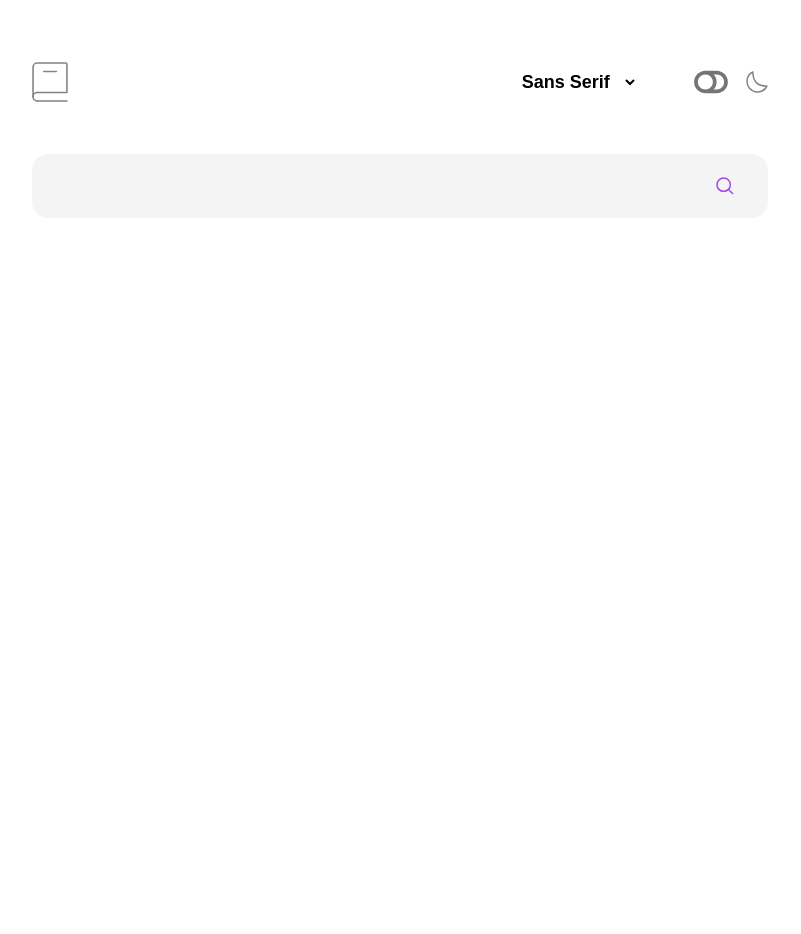
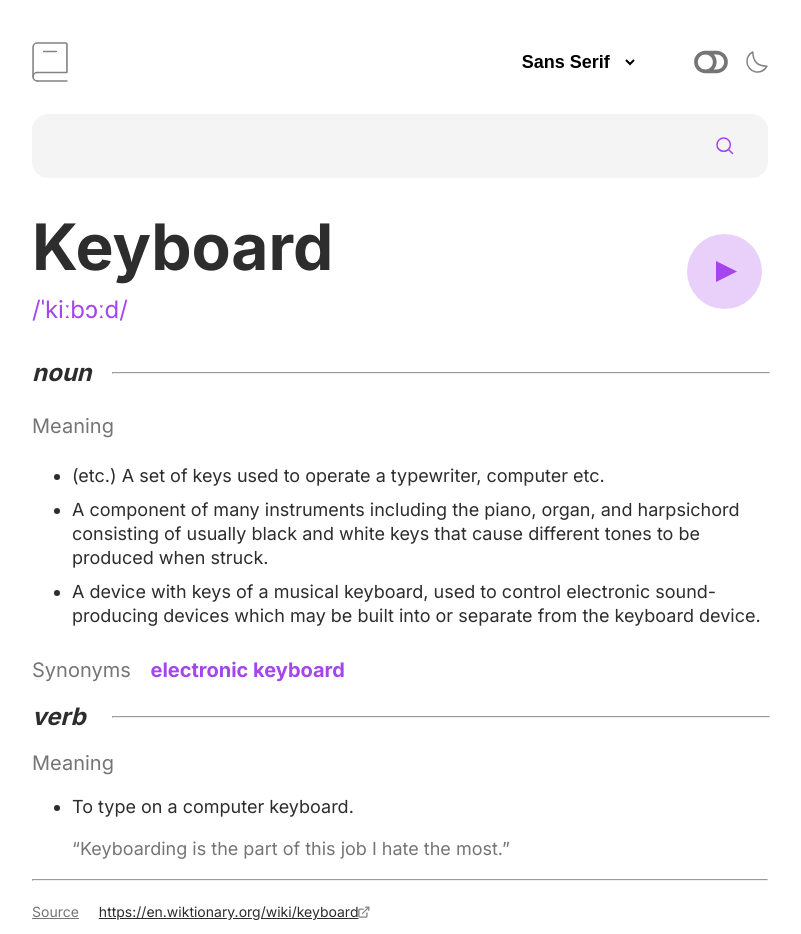
Before and after one commit to Mlowegene/dictionary-web-react-app, a React (Vite) app: page / in a window 1280 px wide. Shown: the whole page, without its empty margins (248-1049 px from the left). Before the commit the page ends 858 px from the top, so only its background shows below. Built offline with nearby package versions, Linux system fonts and the light colour scheme.

Commit message:
add info components

```diff
--- a/src/App.css
+++ b/src/App.css
@@ -13,7 +13,7 @@
   display: flex;
   align-items: center;
   flex-direction: column;
-  margin-top: 50px;
+  margin-top: 30px;
 }
 
 .nav {
@@ -35,7 +35,7 @@
   font-weight: 700;
   font-size: large;
   border: none;
-  /* margin-left: auto; */
+  outline: none;
   background-color: #fff;
 }
 
@@ -58,7 +58,7 @@
   flex-shrink: 0;
   border-radius: 16px;
   background-color: #f4f4f4;
-  margin-top: 40px;
+  margin-top: 20px;
   display: flex;
   align-items: center;
 }
@@ -77,3 +77,173 @@
 .search-icon {
   padding: 15px;
 }
+
+.info-section {
+  width: 736px;
+  height: auto;
+  margin-top: 30px;
+}
+
+.heading-section {
+  display: flex;
+  justify-content: space-between;
+}
+
+.title {
+  margin-top: 0%;
+  display: flex;
+  flex-direction: column;
+}
+
+.heading {
+  color: #2d2d2d;
+  font-family: Inter;
+  font-size: 64px;
+  font-weight: 700;
+  margin-top: 0%;
+  margin-bottom: 0%;
+}
+
+.speech {
+  font-family: Inter;
+  font-size: 24px;
+  font-weight: 400;
+  color: #a445ed;
+  margin-top: 10px;
+}
+
+.play-icon {
+  margin-top: 25px;
+}
+
+.play-icon button {
+  border: none;
+  background-color: #fff;
+  cursor: pointer;
+}
+
+.noun {
+  display: inline-flex;
+  height: 29px;
+  justify-content: center;
+  align-items: center;
+  gap: 20px;
+  flex-shrink: 0;
+  margin-top: 10px;
+}
+
+.noun p {
+  color: #2d2d2d;
+  font-family: Inter;
+  font-size: 24px;
+  font-style: italic;
+  font-weight: 700;
+  line-height: normal;
+}
+
+.noun hr {
+  width: 656px;
+  background-color: #e9e9e9;
+}
+
+.meaning-section h4 {
+  color: #757575;
+  font-family: Inter;
+  font-size: 20px;
+  font-weight: 400;
+}
+
+.meaning-section ul li {
+  color: #2d2d2d;
+  font-family: Inter;
+  font-size: 18px;
+  font-weight: 400;
+  line-height: 24px;
+  margin-bottom: 10px;
+}
+
+.synonyms {
+  margin-top: 30px;
+}
+
+.synonyms p {
+  color: #757575;
+  font-family: Inter;
+  font-size: 20px;
+  font-weight: 400;
+}
+
+.synonyms p > span {
+  color: #a445ed;
+  font-weight: 700;
+  margin-left: 15px;
+}
+
+.verb {
+  display: inline-flex;
+  height: 29px;
+  justify-content: center;
+  align-items: center;
+  gap: 26px;
+  flex-shrink: 0;
+}
+
+.verb h4 {
+  color: #2d2d2d;
+  font-family: Inter;
+  font-size: 24px;
+  font-style: italic;
+  font-weight: 700;
+}
+
+.verb hr {
+  width: 656px;
+  background-color: #e9e9e9;
+}
+
+.verb-meaning p {
+  color: var(--757575, #757575);
+  font-family: Inter;
+  font-size: 20px;
+  font-weight: 400;
+}
+
+.verb-meaning ul li {
+  color: #2d2d2d;
+  font-family: Inter;
+  font-size: 18px;
+  font-weight: 400;
+  line-height: 24px;
+}
+
+.verb-meaning ul > p {
+  color: #757575;
+  font-family: Inter;
+  font-size: 18px;
+  font-weight: 400;
+  line-height: 24px;
+}
+
+.footer {
+  display: flex;
+  align-items: center;
+}
+
+.footer p, a {
+  color: #757575;
+  font-family: Inter;
+  font-size: 14px;
+  font-weight: 400;
+  text-decoration-line: underline;
+}
+
+.footer a {
+  color: #2D2D2D;
+  margin-left: 20px;
+}
+
+.footer img {
+  width: 12px;
+height: 12px;
+flex-shrink: 0;
+}
--- a/src/App.jsx
+++ b/src/App.jsx
@@ -1,6 +1,7 @@
 import "./App.css";
 import NavBar from "./components/NavBar";
 import { SearchBar } from "./components/SearchBar";
+import { Info} from "./components/Info";
 
 function App() {
   return (
@@ -8,6 +9,7 @@ function App() {
       <div className="container">
         <NavBar />
         <SearchBar />
+        <Info />
       </div>
     </>
   );
--- /dev/null
+++ b/src/components/Info.jsx
@@ -0,0 +1,59 @@
+import playIcon from '../assets/icon-play.svg';
+import newWindowIcon from '../assets/icon-new-window.svg';
+
+export const Info = () => {
+  return (
+    <div className="info-section">
+        <div className='heading-section'>
+        <div className='title'>
+            <h1 className="heading">Keyboard</h1>
+            <p className='speech'>/ˈkiːbɔːd/</p>
+        </div>
+        <div className='play-icon'>
+            <button><img src={playIcon} alt="play-icon" /></button>
+        </div>
+        </div>
+        <div>
+        <div className='noun'>
+            <p>noun</p>
+            <hr />
+        </div>
+        <div className='meaning-section'>
+            <h4>Meaning</h4>
+            <ul>
+                <li>(etc.) A set of keys used to operate a typewriter, computer etc.
+                </li>
+                <li>A component of many instruments including the piano, organ, and harpsichord consisting of usually
+                    black and white keys that cause different tones to be produced when struck.
+                </li>
+                <li>A device with keys of a musical keyboard, used to control electronic sound-producing
+                    devices which may be built into or separate from the keyboard device.
+                </li>
+            </ul>
+        </div>
+        <div className='synonyms'>
+            <p>Synonyms<span> electronic keyboard</span></p>
+        </div>
+        </div>
+        <div>
+        <div className='verb'>
+            <h4>verb</h4>
+            <hr />
+        </div>
+        <div className='verb-meaning'>
+            <p>Meaning</p>
+            <ul>
+                <li>To type on a computer keyboard.</li>
+                <p>“Keyboarding is the part of this job I hate the most.”</p>
+            </ul>
+        </div>
+        </div>
+        <hr />
+        <div className='footer'>
+            <p>Source</p>
+            <a href='https://en.wiktionary.org/wiki/keyboard'>https://en.wiktionary.org/wiki/keyboard</a>
+            <img src={newWindowIcon} alt='new-window-icon' />
+        </div>
+    </div>
+  )
+}
```
